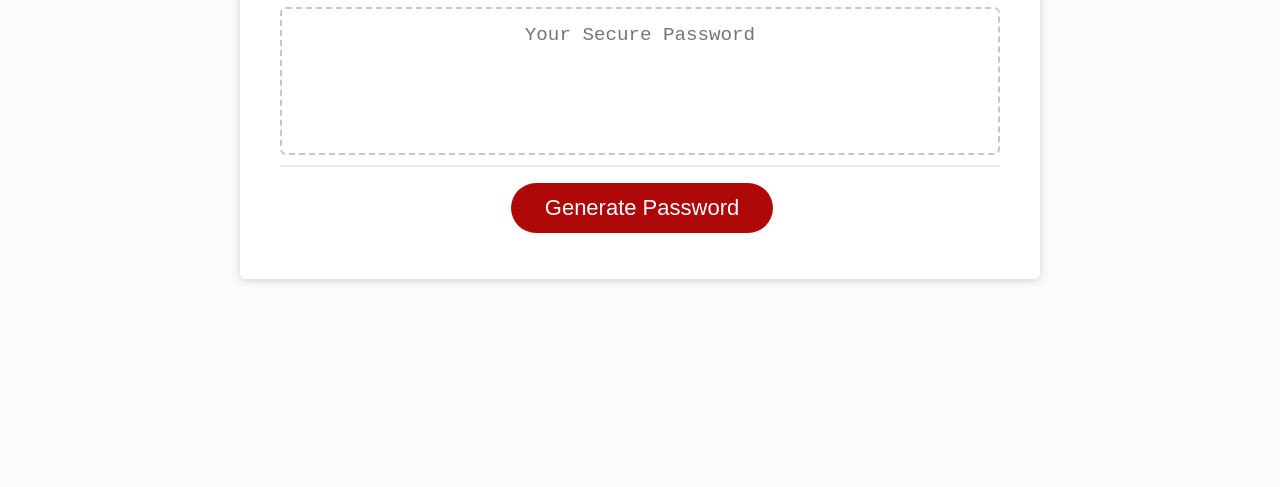
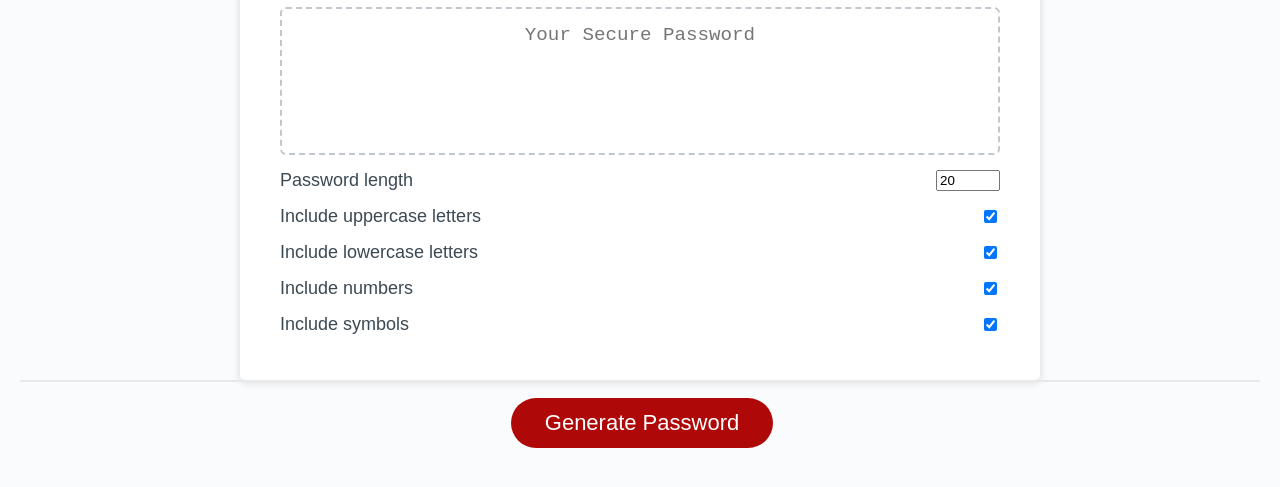
Before and after one commit to wiju24/vij-password-generator, a plain HTML site: page Develop/index.html in a window 1280 px wide. Shown: the part 241-728 px from the top of the page. Drawn offline with Linux system fonts and the light colour scheme.

Commit message:
incorported checkboxes and criteria for password requirments

```diff
--- a/Develop/index.html
+++ b/Develop/index.html
@@ -24,6 +24,30 @@
             aria-label="Generated Password"
           ></textarea>
         </div>
+        <div class="settings">
+          <div class="setting">
+            <label>Password length</label>
+            <input type="number" id="length" min='8' max='128' value='20' />
+          </div>
+          <div class="setting">
+            <label>Include uppercase letters</label>
+            <input type="checkbox" id="uppercase" checked />
+          </div>
+          <div class="setting">
+            <label>Include lowercase letters</label>
+            <input type="checkbox" id="lowercase" checked />
+          </div>
+          <div class="setting">
+            <label>Include numbers</label>
+            <input type="checkbox" id="numbers" checked />
+          </div>
+          <div class="setting">
+            <label>Include symbols</label>
+            <input type="checkbox" id="symbols" checked />
+          </div>
+        </div>
+
+        </div>
         <div class="card-footer">
           <button id="generate" class="btn">Generate Password</button>
         </div>
--- a/Develop/style.css
+++ b/Develop/style.css
@@ -135,3 +135,10 @@ button[disabled] {
     font-size: 0.8rem;
   }
 }
+
+.setting {
+	display: flex;
+	justify-content: space-between;
+	align-items: center;
+	margin: 15px 0;
+}
```
